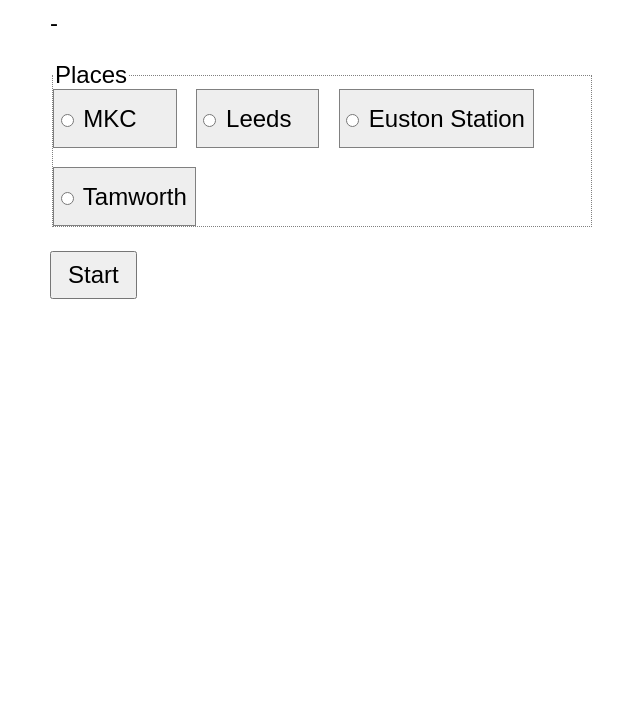
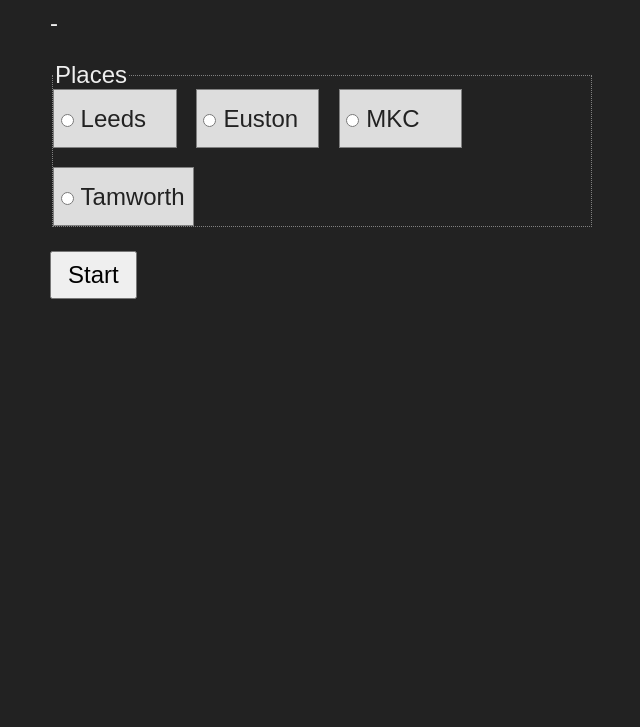
Before and after one commit to nfreear/distance-to, a website with bundled scripts: page src/index.html in a window 1280 px wide. Shown: the part 73-800 px from the top of the page, without its empty margins (318-958 px from the left). Built offline with nearby package versions, Linux system fonts and the light colour scheme.

Commit message:
feat: Add `LoadPlaceDataElement`; switch to dark mode (#1)

```diff
--- a/src/data/gbr-place-data.js
+++ b/src/data/gbr-place-data.js
@@ -1,12 +1,12 @@
 // https://www.distance.to/Tamworth,Staffordshire,England,GBR/Milton-Keynes,Buckinghamshire,England,GBR
 const PLACE_DATA = [
   {
-    id: 'leeds',
+    id: 'Leeds',
     address: 'New Station St, Leeds LS1 4DY',
     distanceMK: '133.01 mi (214.06 km)',
     latlng: [53.794417, -1.5471143]
   }, {
-    id: 'eus',
+    id: 'Euston',
     address: 'Euston Station, Euston Road, London, NW1 2RT',
     url: 'https://www.google.co.uk/maps/place/Euston+Station/@51.5281278,-0.1322402,17z/',
     latlng: [51.5281278, -0.1322402]
--- a/src/index.html
+++ b/src/index.html
@@ -7,9 +7,9 @@
 <link rel="stylesheet" href="style/app.css">
 <link rel="icon" href="lib/icon.svg">
 
-<title>Geolocation test</title>
+<title>Distance To …?</title>
 
-<h1>Geolocation test</h1>
+<h1>Distance To …?</h1>
 
 <distance-to-app>
 
@@ -19,14 +19,9 @@
   <fieldset name="fs">
     <legend>Places</legend>
 
-    <x-flex>
-
-    <label><input type="radio" name="place" value="MKC"> MKC</label>
-    <label><input type="radio" name="place" value="Leeds"> Leeds</label>
-    <label><input type="radio" name="place" value="EUS"> Euston Station</label>
-    <label><input type="radio" name="place" value="Tamworth"> Tamworth</label>
-
-    </x-flex>
+    <load-place-data class="display-flex">
+      Loading …
+    </load-place-data>
   </fieldset>
 
   <p><button name="startButton">Start</button></p>
--- a/src/lib/DistanceToAppElement.js
+++ b/src/lib/DistanceToAppElement.js
@@ -11,6 +11,8 @@ const { HTMLElement, navigator } = window;
  * @see https://en.wikipedia.org/wiki/Haversine_formula
  */
 export default class DistanceToAppElement extends HTMLElement {
+  #distanceKM;
+
   get #geoData () { return geoData; }
   get #geolocation () { return navigator.geolocation; }
 
@@ -20,6 +22,9 @@ export default class DistanceToAppElement extends HTMLElement {
   get #outputElem () { return this.#form.elements.output; }
 
   get #placeId () { return this.#placeField.value; }
+
+  // https://www.wikihow.com/Convert-Kilometers-to-Miles
+  get #distanceMiles () { return this.#format(this.#distanceKM * 0.62137273664981); }
 
   connectedCallback () {
     this.#form.addEventListener('submit', (ev) => this.#submitEventHandler(ev));
@@ -47,12 +52,12 @@ export default class DistanceToAppElement extends HTMLElement {
     const toLatlng = new LatLng(this.#getLatLng(this.#placeId));
 
     const distanceM = fromLatlng.distanceTo(toLatlng);
-    const distanceKM = this.#format(distanceM / 1000);
+    this.#distanceKM = this.#format(distanceM / 1000);
     // WAS: const distanceKM = calculateDistance(fromLatlng, toLatlng);
 
-    this.#outputElem.value = `${distanceKM} km to ${this.#placeId}`;
+    this.#outputElem.value = `${this.#distanceKM} km (${this.#distanceMiles} miles) to ${this.#placeId}`;
 
-    console.log('coords:', distanceKM, 'km', this.#placeId, fromLatlng, date, pos);
+    console.log('coords:', this.#distanceKM, 'km', this.#placeId, fromLatlng, date, pos);
   }
 
   #getLatLng (placeId) {
@@ -61,7 +66,8 @@ export default class DistanceToAppElement extends HTMLElement {
     return found.latlng;
   }
 
-  // https://www.mathsisfun.com/algebra/distance-2-points.html
+  /** @DEPRECATED https://www.mathsisfun.com/algebra/distance-2-points.html
+  */
   #calculateDistance (fromLatlng, toLatlng) {
     const [xa, ya] = fromLatlng;
     const [xb, yb] = toLatlng;
--- /dev/null
+++ b/src/lib/LoadPlaceDataElement.js
@@ -0,0 +1,41 @@
+import geoData from '../data/gbr-place-data.js';
+
+const { HTMLElement } = window;
+
+/**
+ *
+ */
+export default class LoadPlaceDataElement extends HTMLElement {
+  #elements;
+
+  get #geoData () { return geoData; }
+
+  connectedCallback () {
+    this.#elements = this.#geoData.map((it) => this.#createPlaceElement(it));
+
+    this.textContent = '';
+
+    this.#elements.forEach((elem) => this.appendChild(elem));
+
+    console.debug('load-place-data:', [this]);
+  }
+
+  #createPlaceElement (place) {
+    const { id } = place;
+
+    const labelElem = document.createElement('label');
+    const inputElem = document.createElement('input');
+    const textElem = document.createElement('span');
+
+    inputElem.type = 'radio';
+    inputElem.name = 'place';
+    inputElem.value = id;
+
+    textElem.textContent = id;
+
+    labelElem.appendChild(inputElem);
+    labelElem.appendChild(textElem);
+
+    return labelElem;
+  }
+}
--- a/src/lib/app.js
+++ b/src/lib/app.js
@@ -1,8 +1,10 @@
 import DistanceToAppElement from './DistanceToAppElement.js';
+import LoadPlaceDataElement from './LoadPlaceDataElement.js';
 
 const { customElements } = window;
 
 customElements.define('distance-to-app', DistanceToAppElement);
+customElements.define('load-place-data', LoadPlaceDataElement);
 
 /**
 * @see https://developers.google.com/web/fundamentals/primers/service-workers/registration
--- a/src/lib/urlsToCache.js
+++ b/src/lib/urlsToCache.js
@@ -4,13 +4,14 @@ export default function urlsToCache () {
   return [
     resolve('../'),
     resolve('../index.html'),
-    resolve('../manifest.json'),
+    resolve('../manifest.json'), // https://stackoverflow.com/questions/45463181/should-i-cache-manifest-json-in-service-worker
     resolve('../service-worker.js'),
     resolve('../leaflet/geo/LatLng.js'),
     resolve('../leaflet/geo/crs/EarthCRS.js'),
     resolve('../data/gbr-place-data.js'),
     resolve('../style/app.css'),
     resolve('./DistanceToAppElement.js'),
+    resolve('./LoadPlaceDataElement.js'),
     resolve('./app.js'),
     resolve('./icon.svg'),
     import.meta.url
--- a/src/style/app.css
+++ b/src/style/app.css
@@ -1,7 +1,14 @@
+:root {
+  --back-color: #222;
+  --fore-color: #eee;
+  --link-color: #eee;
+}
+
 fieldset {
   border: 1px dotted gray;
   padding: 0;
 
+  .display-flex,
   x-flex {
     display: flex;
     flex-wrap: wrap;
@@ -9,11 +16,17 @@ fieldset {
   }
 
   label {
-    background: #eee;
+    background: #ddd;
+    color: #222;
     border: 1px solid gray;
     display: inline-block;
     padding: .9rem .5rem .9rem .1rem;
     min-width: 7rem;
+
+    span {
+      display: inline-block;
+      margin-left: .25rem;
+    }
   }
 }
 
@@ -27,8 +40,14 @@ form {
 }
 
 body {
+  background-color: var(--back-color);
+  color: var(--fore-color);
   font-family: sans-serif;
   margin: auto;
   max-width: 34rem;
   padding: 0 1rem;
+
+  a[ href ] {
+    color: var(--link-color);
+  }
 }
```
Also changed, not shown: src/manifest.json.
